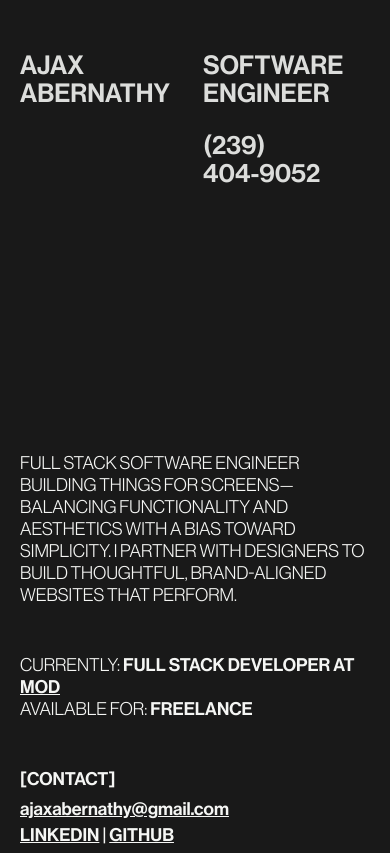
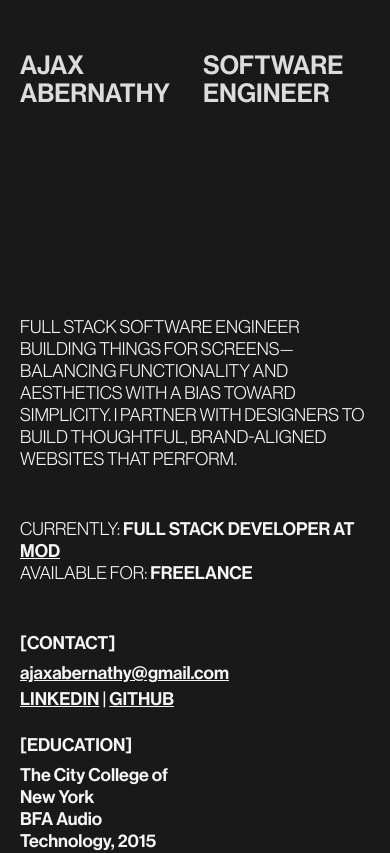
Before and after one commit to ajaxabernathy/portfolio, a Next.js app: page / in a window 390 px wide. Shown: the top 853 px of the page. Built offline with nearby package versions, Linux system fonts and the light colour scheme.

Commit message:
full screen hero

```diff
--- a/app/globals.css
+++ b/app/globals.css
@@ -13,11 +13,11 @@
 
 html {
   background-color: var(--color-black);
-  scroll-behavior: smooth;
 }
 
 body {
   background-color: var(--color-black);
+  min-height: 100dvh;
 }
 
 a {
@@ -46,10 +46,7 @@ li {
 }
 
 .heading-serif {
-  font-family: var(--font-serif);
-  font-size: 36px;
-  text-decoration: underline;
-  margin-bottom: 2.5rem;
+  @apply font-serif text-[36px] underline mb-16 md:mb-[2.5rem];
 }
 
 .body {
--- a/app/page.js
+++ b/app/page.js
@@ -2,7 +2,7 @@ import CaseStudy from "./components/CaseStudy";
 
 export default function Home() {
   return (
-    <main className="flex flex-col items-center h-100dvh">
+    <main className="flex flex-col items-center">
       <div className="w-full sticky top-0 z-50 site-grid-container content-wrapper heading mt-[2rem] md:mt-[6rem] pt-2 text-white uppercase invert-text">
         <p className="col-span-3 grid-break:col-span-6">
           Ajax
@@ -15,14 +15,14 @@ export default function Home() {
             <br />
             Engineer
           </h1>
-          <p className="">
+          <p className="hidden md:block">
             (239)
             <br />
             404-9052
           </p>
         </div>
       </div>
-      <section className="text-white uppercase mt-[14rem]">
+      <section className="text-white uppercase mt-[calc(100vh-700px)] grid-break:mt-[calc(100vh-500px)]">
         <div className="site-grid-container content-wrapper body">
           <div className="col-span-6">
             <p className="mb-12 md:mb-6 md:w-[80%] grid-break:w-[80%] font-light">
```
